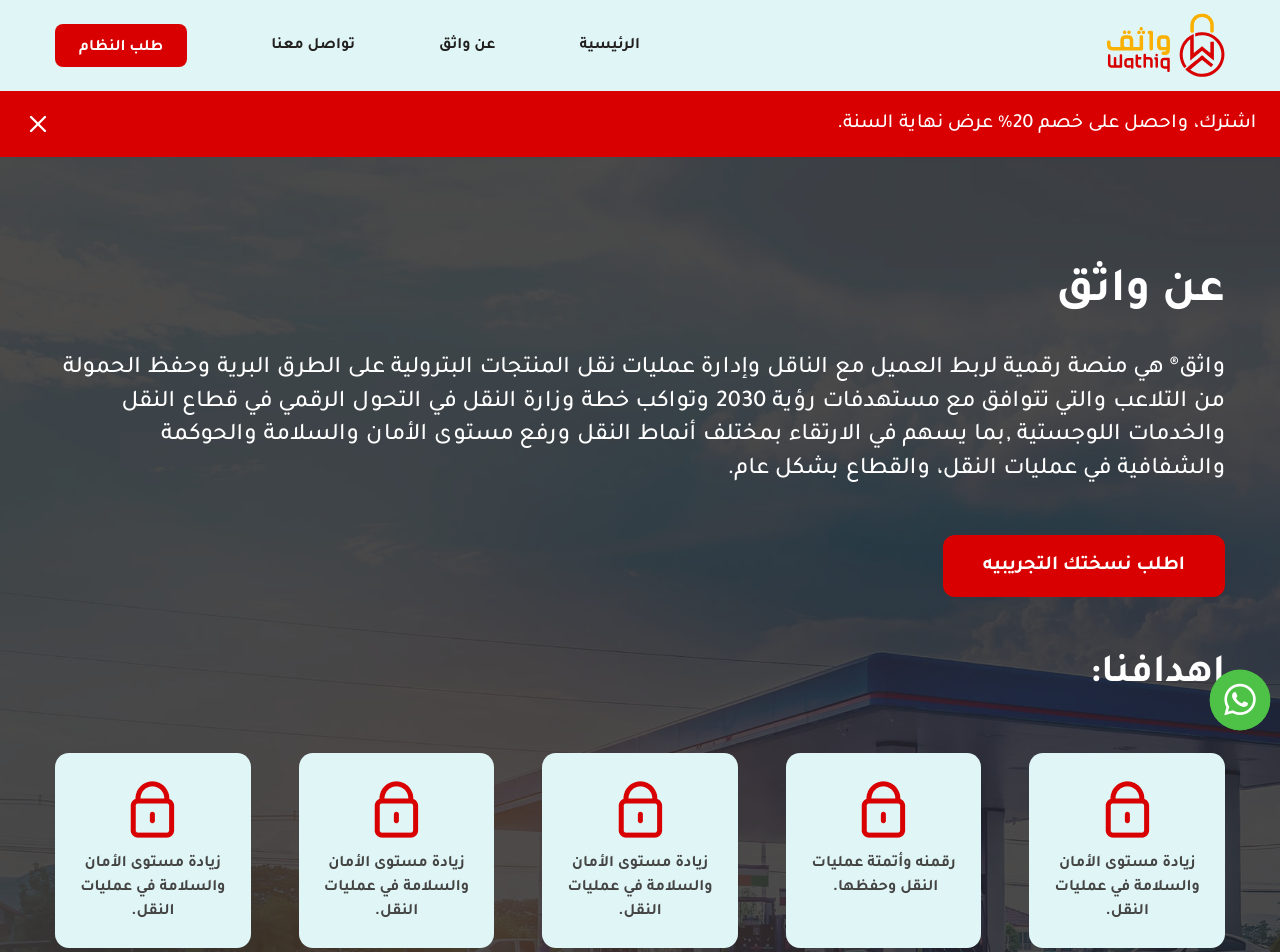
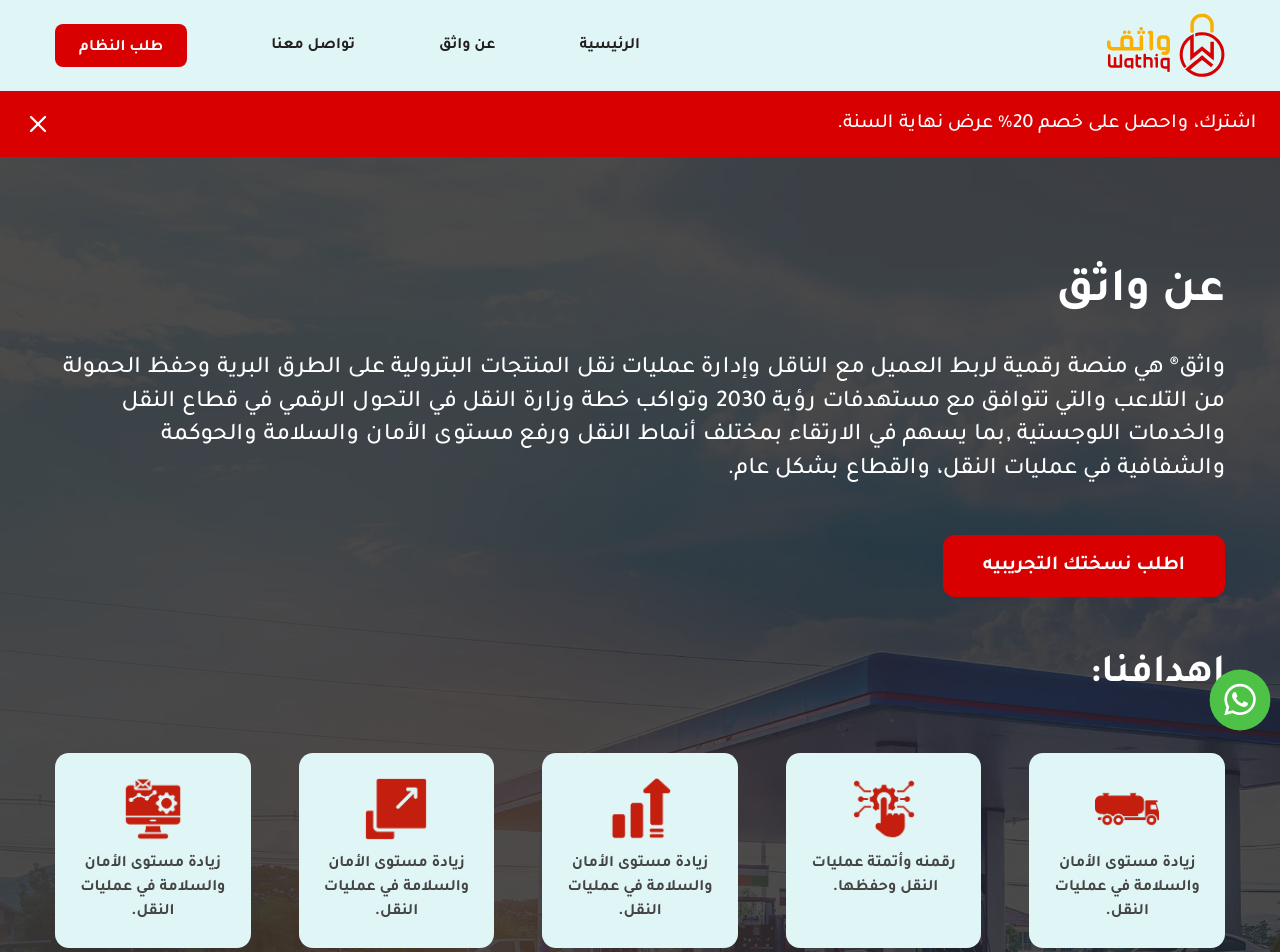
Before and after one commit to Kasemfatani/wathiq, a Next.js app: page /about in a window 1280 px wide. Shown: the top 952 px of the page. Built offline with nearby package versions, Linux system fonts and the light colour scheme.

Commit message:
goals icons

```diff
--- a/src/components/about/AboutMain.jsx
+++ b/src/components/about/AboutMain.jsx
@@ -2,7 +2,13 @@
 import Image from 'next/image';
 import Link from 'next/link';
 import React, { useState } from 'react';
-import icon from '/public/Icon.png'
+import icon1 from '/public/goals/1.webp'
+import icon2 from '/public/goals/2.webp'
+import icon3 from '/public/goals/3.webp'
+import icon4 from '/public/goals/4.webp'
+import icon5 from '/public/goals/5.webp'
+// import icon6 from '/public/goals/6.webp'
+
 import bg from '/public/about-bg.jpg'
 
 export default function AboutMain() {
@@ -29,31 +35,31 @@ export default function AboutMain() {
                             <div className="about-goals-cont">
                                 <div className="about-goals-item">
                                     <figure>
-                                        <Image  src={icon} alt="icon" />
+                                        <Image  src={icon1} alt="icon" />
                                     </figure>
                                     <p>زيادة مستوى الأمان والسلامة في عمليات النقل.</p>
                                 </div>
                                 <div className="about-goals-item">
                                     <figure>
-                                        <Image  src={icon} alt="icon" />
+                                        <Image  src={icon2} alt="icon" />
                                     </figure>
                                     <p>رقمنه وأتمتة عمليات النقل وحفظها. </p>
                                 </div>
                                 <div className="about-goals-item">
                                     <figure>
-                                        <Image  src={icon} alt="icon" />
+                                        <Image  src={icon3} alt="icon" />
                                     </figure>
                                     <p>زيادة مستوى الأمان والسلامة في عمليات النقل.</p>
                                 </div>
                                 <div className="about-goals-item">
                                     <figure>
-                                        <Image  src={icon} alt="icon" />
+                                        <Image  src={icon4} alt="icon" />
                                     </figure>
                                     <p>زيادة مستوى الأمان والسلامة في عمليات النقل.</p>
                                 </div>
                                 <div className="about-goals-item">
                                     <figure>
-                                        <Image  src={icon} alt="icon" />
+                                        <Image  src={icon5} alt="icon" />
                                     </figure>
                                     <p>زيادة مستوى الأمان والسلامة في عمليات النقل.</p>
                                 </div>
```
